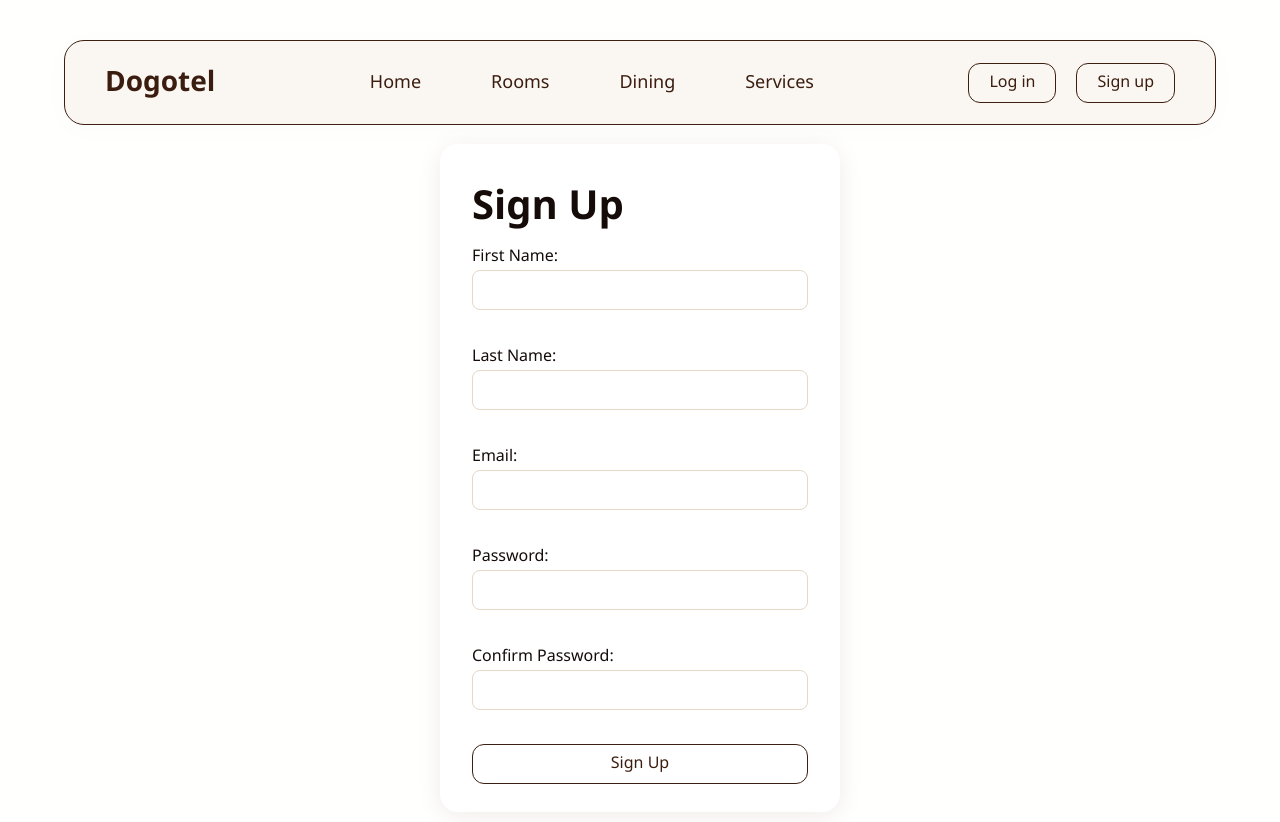
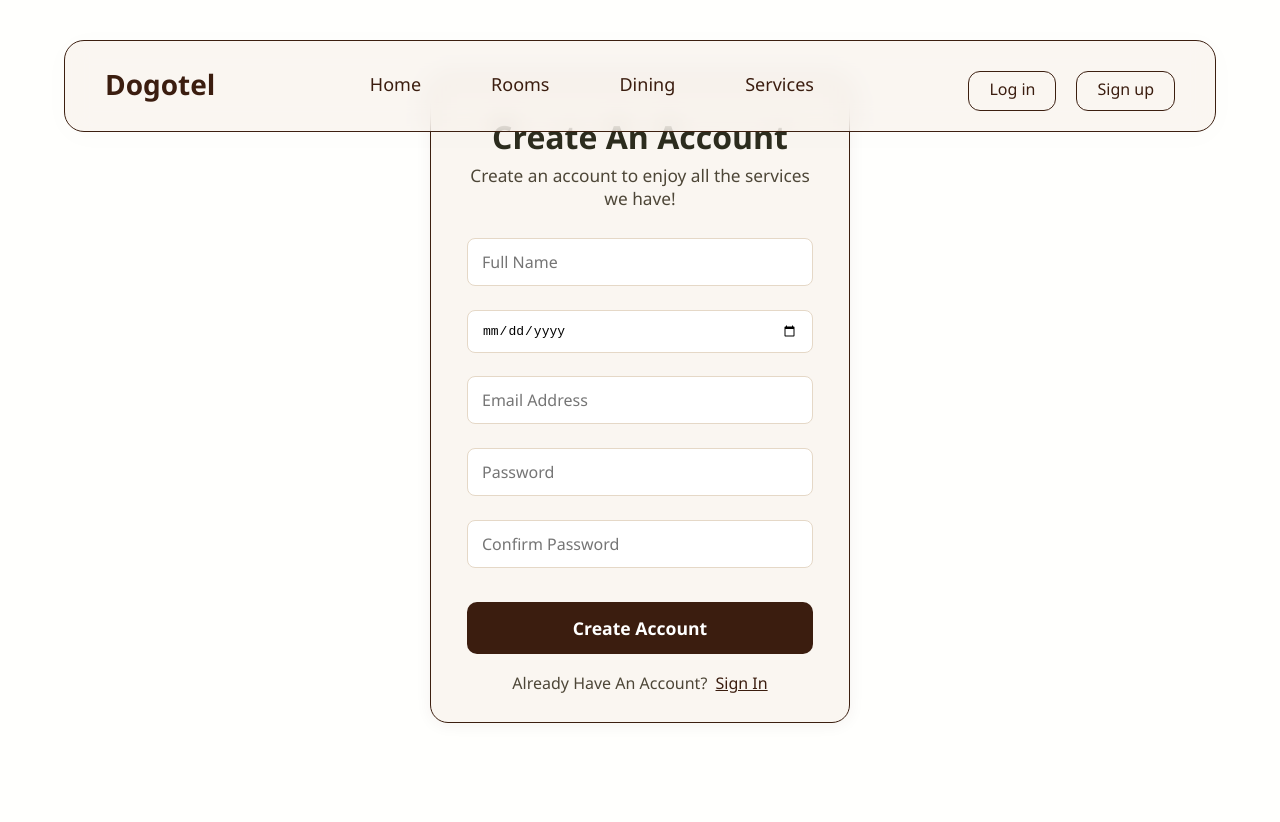
Before and after one commit to Ran-Hila-Projects/dogotel-project, a React (Create React App) app in the folder dogotel-frontend/: page /signup in a window 1280 px wide. Shown: the top 822 px of the page. After the commit the page ends 800 px from the top, so only its background shows below. Built offline with nearby package versions, Linux system fonts and the light colour scheme.

Commit message:
login signup update

```diff
--- a/dogotel-frontend/src/App.js
+++ b/dogotel-frontend/src/App.js
@@ -1,4 +1,4 @@
-import React, { useState } from "react";
+import React, { useState, useEffect } from "react";
 import "./general.css";
 import { BrowserRouter, Routes, Route } from "react-router-dom";
 import Navbar from "./components/Navbar/Navbar";
@@ -16,10 +16,27 @@ import Signup from "./pages/Signup/Signup";
 
 function App() {
   const [isLoggedIn, setIsLoggedIn] = useState(false);
-  const userName = "Hila Tsivion";
+  const [userName, setUserName] = useState("");
+
+  useEffect(() => {
+    // On app load, check for accessToken and user info
+    const accessToken =
+      localStorage.getItem("access_token") ||
+      localStorage.getItem("accessToken");
+    const storedName = localStorage.getItem("userName");
+    if (accessToken) {
+      setIsLoggedIn(true);
+      if (storedName) setUserName(storedName);
+    } else {
+      setIsLoggedIn(false);
+      setUserName("");
+    }
+  }, []);
 
   const handleLogout = () => {
     setIsLoggedIn(false);
+    setUserName("");
+    localStorage.clear();
   };
 
   return (
@@ -39,8 +56,18 @@ function App() {
           <Route path="/cart" element={<CartPage />} />
           <Route path="/admin" element={<AdminPage userName={userName} />} />
           <Route path="/profile" element={<ProfilePage />} />
-          <Route path="/login" element={<Login />} />
-          <Route path="/signup" element={<Signup />} />
+          <Route
+            path="/login"
+            element={
+              <Login setIsLoggedIn={setIsLoggedIn} setUserName={setUserName} />
+            }
+          />
+          <Route
+            path="/signup"
+            element={
+              <Signup setIsLoggedIn={setIsLoggedIn} setUserName={setUserName} />
+            }
+          />
           <Route path="*" element={<NotFound />} />
         </Routes>
       </div>
--- a/dogotel-frontend/src/components/Navbar/Navbar.css
+++ b/dogotel-frontend/src/components/Navbar/Navbar.css
@@ -62,9 +62,9 @@
   gap: 20px;
 }
 
-.login-btn,
-.signup-btn,
-.logout-btn {
+.navbar .login-btn,
+.navbar .signup-btn,
+.navbar .logout-btn {
   border: 1px solid var(--font-brown-dark);
   padding: 6px 20px;
   padding-bottom: 10px;
@@ -75,11 +75,12 @@
   font-weight: 500;
   cursor: pointer;
   transition: background 0.3s;
+  text-wrap-mode: nowrap;
 }
 
-.login-btn:hover,
-.signup-btn:hover,
-.logout-btn:hover {
+.navbar .login-btn:hover,
+.navbar .signup-btn:hover,
+.navbar .logout-btn:hover {
   background: var(--font-brown-dark);
   color: #fff;
 }
--- a/dogotel-frontend/src/pages/Login/Login.css
+++ b/dogotel-frontend/src/pages/Login/Login.css
@@ -1,16 +1,40 @@
-.login-page {
-  max-width: 400px;
-  margin: 60px auto;
-  background: #fff;
+.login-outer {
+  min-height: 100vh;
+  display: flex;
+  align-items: center;
+  justify-content: center;
+  background: var(--bg, #fffdf8);
+}
+.login-card {
+  background: #faf6f1;
   border-radius: 18px;
-  box-shadow: 0 4px 24px rgba(60, 31, 16, 0.08);
-  padding: 36px 32px 28px 32px;
-  margin-top: 18vh;
+  box-shadow: 0 2px 16px rgba(60, 31, 16, 0.06);
+  padding: 40px 36px 28px 36px;
+  max-width: 420px;
+  width: 100%;
+  border: var(--font-brown-dark) 1px solid;
+  display: flex;
+  flex-direction: column;
+  align-items: center;
+}
+.login-title {
+  font-size: 2em;
+  font-weight: 700;
+  margin-bottom: 8px;
+  color: #2d2d1f;
+  text-align: center;
+}
+.login-subtitle {
+  font-size: 1.08em;
+  color: #4d4637;
+  margin-bottom: 28px;
+  text-align: center;
 }
 .login-form {
   display: flex;
   flex-direction: column;
-  gap: 18px;
+  gap: 10px;
+  width: 100%;
 }
 .login-form label {
   font-weight: 500;
@@ -19,12 +43,26 @@
   gap: 4px;
 }
 .login-form input {
-  padding: 8px 12px;
+  padding: 12px 14px;
   border-radius: 8px;
   border: 1px solid #e5d8c7;
   font-size: 1em;
+  background: #fff;
+  margin-bottom: 0.5em;
 }
-
+.login-btn {
+  background: #3b1d0f;
+  color: #fff;
+  border: none;
+  border-radius: 10px;
+  padding: 14px 0;
+  font-size: 1.1em;
+  font-weight: 600;
+  cursor: pointer;
+  margin-top: 10px;
+  transition: background 0.2s, color 0.2s;
+  width: 100%;
+}
 .login-btn:disabled {
   background: #e5d8c7;
   color: #a89b8b;
@@ -36,3 +74,15 @@
   margin-top: 6px;
   text-align: left;
 }
+.login-bottom-text {
+  margin-top: 18px;
+  font-size: 1em;
+  color: #4d4637;
+  text-align: center;
+}
+.login-bottom-text a {
+  color: #3b1d0f;
+  text-decoration: underline;
+  font-weight: 500;
+  margin-left: 4px;
+}
--- a/dogotel-frontend/src/pages/Login/Login.js
+++ b/dogotel-frontend/src/pages/Login/Login.js
@@ -1,12 +1,23 @@
 import React, { useState } from "react";
+import { Link } from "react-router-dom";
 import CONFIG from "../../config";
 import "./Login.css";
 
-function Login() {
+function Login({ setIsLoggedIn, setUserName }) {
   const [email, setEmail] = useState("");
   const [password, setPassword] = useState("");
   const [loading, setLoading] = useState(false);
   const [error, setError] = useState("");
+
+  // Password validation: at least one letter, one capital, one symbol, one number
+  function isValidPassword(pw) {
+    return (
+      /[a-z]/.test(pw) &&
+      /[A-Z]/.test(pw) &&
+      /[0-9]/.test(pw) &&
+      /[^A-Za-z0-9]/.test(pw)
+    );
+  }
 
   const handleSubmit = async (e) => {
     e.preventDefault();
@@ -18,43 +29,42 @@ function Login() {
       setLoading(false);
       return;
     }
-
+    if (!isValidPassword(password)) {
+      setError(
+        "Password must contain at least one lowercase letter, one uppercase letter, one number, and one symbol."
+      );
+      setLoading(false);
+      return;
+    }
     try {
-      console.log('Attempting login with:', { email });
-
+      console.log("Attempting login with:", { email });
       const res = await fetch(`${CONFIG.API_URL}auth/login`, {
         method: "POST",
         headers: {
           "Content-Type": "application/json",
-          "Accept": "application/json"
+          Accept: "application/json",
         },
         body: JSON.stringify({ email, password }),
       });
-
-      console.log('Response status:', res.status);
-
+      console.log("Response status:", res.status);
       const data = await res.json();
-      console.log('Response data:', data);
-
-      if (!res.ok || !data.success) {
+      console.log("Response data:", data);
+      if (!res.ok || !data.success || !data.accessToken) {
         throw new Error(data.error || "Login failed");
       }
-
       // Save tokens
-      if (data.accessToken) {
       localStorage.setItem("access_token", data.accessToken);
-      }
-      if (data.idToken) {
-        localStorage.setItem("id_token", data.idToken);
-      }
-      if (data.refreshToken) {
+      if (data.idToken) localStorage.setItem("id_token", data.idToken);
+      if (data.refreshToken)
         localStorage.setItem("refresh_token", data.refreshToken);
-      }
-
+      // Save userName/email for nav initials
+      localStorage.setItem("userName", data.userName || email);
+      setIsLoggedIn(true);
+      setUserName(data.userName || email);
       // Redirect to home page
       window.location.href = "/";
     } catch (err) {
-      console.error('Login error:', err);
+      console.error("Login error:", err);
       setError(err.message);
     } finally {
       setLoading(false);
@@ -62,32 +72,34 @@ function Login() {
   };
 
   return (
-    <div className="login-page">
-      <h1>Log In</h1>
+    <div className="login-outer">
+      <div className="login-card">
+        <h2 className="login-title">Welcome Back</h2>
+        <div className="login-subtitle">Sign in to your Dogotel account</div>
         <form className="login-form" onSubmit={handleSubmit}>
-        <label>
-          Email:
           <input
             type="email"
+            placeholder="Email Address"
             value={email}
             onChange={(e) => setEmail(e.target.value)}
             required
           />
-        </label>
-        <label>
-          Password:
           <input
             type="password"
+            placeholder="Password"
             value={password}
             onChange={(e) => setPassword(e.target.value)}
             required
           />
-        </label>
           {error && <div className="login-error">{error}</div>}
           <button type="submit" disabled={loading} className="login-btn">
             {loading ? "Logging in..." : "Log In"}
           </button>
         </form>
+        <div className="login-bottom-text">
+          Don't have an account? <Link to="/signup">Sign Up</Link>
+        </div>
+      </div>
     </div>
   );
 }
--- a/dogotel-frontend/src/pages/Signup/Signup.css
+++ b/dogotel-frontend/src/pages/Signup/Signup.css
@@ -1,16 +1,40 @@
-.signup-page {
-  max-width: 400px;
-  margin: 60px auto;
-  background: #fff;
+.signup-outer {
+  min-height: 100vh;
+  display: flex;
+  align-items: center;
+  justify-content: center;
+  background: var(--bg, #fffdf8);
+}
+.signup-card {
+  background: #faf6f1;
   border-radius: 18px;
-  box-shadow: 0 4px 24px rgba(60, 31, 16, 0.08);
-  padding: 36px 32px 28px 32px;
-  margin-top: 18vh;
+  box-shadow: 0 2px 16px rgba(60, 31, 16, 0.06);
+  padding: 40px 36px 28px 36px;
+  max-width: 420px;
+  width: 100%;
+  border: var(--font-brown-dark) 1px solid;
+  display: flex;
+  flex-direction: column;
+  align-items: center;
+}
+.signup-title {
+  font-size: 2em;
+  font-weight: 700;
+  margin-bottom: 8px;
+  color: #2d2d1f;
+  text-align: center;
+}
+.signup-subtitle {
+  font-size: 1.08em;
+  color: #4d4637;
+  margin-bottom: 28px;
+  text-align: center;
 }
 .signup-form {
   display: flex;
   flex-direction: column;
-  gap: 18px;
+  gap: 16px;
+  width: 100%;
 }
 .signup-form label {
   font-weight: 500;
@@ -19,12 +43,26 @@
   gap: 4px;
 }
 .signup-form input {
-  padding: 8px 12px;
+  padding: 12px 14px;
   border-radius: 8px;
   border: 1px solid #e5d8c7;
   font-size: 1em;
+  background: #fff;
+  margin-bottom: 0.5em;
 }
-
+.signup-btn {
+  background: #3b1d0f;
+  color: #fff;
+  border: none;
+  border-radius: 10px;
+  padding: 14px 0;
+  font-size: 1.1em;
+  font-weight: 600;
+  cursor: pointer;
+  margin-top: 10px;
+  transition: background 0.2s, color 0.2s;
+  width: 100%;
+}
 .signup-btn:disabled {
   background: #e5d8c7;
   color: #a89b8b;
@@ -42,3 +80,15 @@
   margin-top: 6px;
   text-align: left;
 }
+.signup-bottom-text {
+  margin-top: 18px;
+  font-size: 1em;
+  color: #4d4637;
+  text-align: center;
+}
+.signup-bottom-text a {
+  color: #3b1d0f;
+  text-decoration: underline;
+  font-weight: 500;
+  margin-left: 4px;
+}
--- a/dogotel-frontend/src/pages/Signup/Signup.js
+++ b/dogotel-frontend/src/pages/Signup/Signup.js
@@ -1,12 +1,12 @@
 import React, { useState } from "react";
-import { useNavigate } from "react-router-dom";
+import { useNavigate, Link } from "react-router-dom";
 import CONFIG from "../../config";
 import "./Signup.css";
 
-function Signup() {
+function Signup({ setIsLoggedIn, setUserName }) {
   const navigate = useNavigate();
-  const [firstName, setFirstName] = useState("");
-  const [lastName, setLastName] = useState("");
+  const [fullName, setFullName] = useState("");
+  const [birthday, setBirthday] = useState("");
   const [email, setEmail] = useState("");
   const [password, setPassword] = useState("");
   const [confirmPassword, setConfirmPassword] = useState("");
@@ -14,37 +14,45 @@ function Signup() {
   const [error, setError] = useState("");
   const [success, setSuccess] = useState(false);
 
+  // Password validation: at least one letter, one capital, one symbol, one number
+  function isValidPassword(pw) {
+    return (
+      /[a-z]/.test(pw) &&
+      /[A-Z]/.test(pw) &&
+      /[0-9]/.test(pw) &&
+      /[^A-Za-z0-9]/.test(pw)
+    );
+  }
+
   const attemptAutoLogin = async (email, password) => {
     try {
       const loginRes = await fetch(`${CONFIG.API_URL}auth/login`, {
         method: "POST",
         headers: {
           "Content-Type": "application/json",
-          "Accept": "application/json"
+          Accept: "application/json",
         },
         body: JSON.stringify({ email, password }),
       });
-
       const loginData = await loginRes.json();
-
-      if (loginRes.ok && loginData.success) {
-        console.log('Auto-login successful');
-
+      if (loginRes.ok && loginData.success && loginData.accessToken) {
         // Store tokens in localStorage
-        localStorage.setItem('accessToken', loginData.accessToken);
-        localStorage.setItem('idToken', loginData.idToken);
-        localStorage.setItem('refreshToken', loginData.refreshToken);
-        localStorage.setItem('userEmail', email);
-
+        localStorage.setItem("access_token", loginData.accessToken);
+        if (loginData.idToken)
+          localStorage.setItem("id_token", loginData.idToken);
+        if (loginData.refreshToken)
+          localStorage.setItem("refresh_token", loginData.refreshToken);
+        localStorage.setItem("userName", loginData.userName || email);
+        setIsLoggedIn(true);
+        setUserName(loginData.userName || email);
         // Redirect to home page
         setTimeout(() => {
-          navigate('/');
-        }, 1500); // Short delay to show success message
+          navigate("/");
+        }, 1500);
       } else {
-        console.log('Auto-login failed, user will need to login manually');
+        // Don't show error - just let user login manually
       }
     } catch (err) {
-      console.error('Auto-login error:', err);
       // Don't show error - just let user login manually
     }
   };
@@ -53,52 +61,43 @@ function Signup() {
     e.preventDefault();
     setError("");
     setSuccess(false);
-
     if (password !== confirmPassword) {
       setError("Passwords do not match");
       return;
     }
-
-    if (!firstName || !lastName || !email || !password) {
+    if (!fullName || !birthday || !email || !password) {
       setError("All fields are required");
       return;
     }
-
+    if (!isValidPassword(password)) {
+      setError(
+        "Password must contain at least one lowercase letter, one uppercase letter, one number, and one symbol."
+      );
+      return;
+    }
     setLoading(true);
-
     try {
-      console.log('Attempting signup with:', { firstName, lastName, email });
-
       const res = await fetch(`${CONFIG.API_URL}auth/register`, {
         method: "POST",
         headers: {
           "Content-Type": "application/json",
-          "Accept": "application/json"
+          Accept: "application/json",
         },
         body: JSON.stringify({
-          firstName,
-          lastName,
+          fullName,
+          birthday,
           email,
-          password
+          password,
         }),
       });
-
-      console.log('Response status:', res.status);
-
       const data = await res.json();
-      console.log('Response data:', data);
-
       if (!res.ok || !data.success) {
         throw new Error(data.error || "Signup failed");
       }
-
       setSuccess(true);
-
       // Auto-login after successful signup
-      console.log('Signup successful, attempting auto-login...');
       await attemptAutoLogin(email, password);
     } catch (err) {
-      console.error('Signup error:', err);
       setError(err.message);
     } finally {
       setLoading(false);
@@ -106,54 +105,48 @@ function Signup() {
   };
 
   return (
-    <div className="signup-page">
-      <h1>Sign Up</h1>
+    <div className="signup-outer">
+      <div className="signup-card">
+        <h2 className="signup-title">Create An Account</h2>
+        <div className="signup-subtitle">
+          Create an account to enjoy all the services we have!
+        </div>
         <form className="signup-form" onSubmit={handleSubmit}>
-        <label>
-          First Name:
           <input
             type="text"
-            value={firstName}
-            onChange={(e) => setFirstName(e.target.value)}
+            placeholder="Full Name"
+            value={fullName}
+            onChange={(e) => setFullName(e.target.value)}
             required
           />
-        </label>
-        <label>
-          Last Name:
           <input
-            type="text"
-            value={lastName}
-            onChange={(e) => setLastName(e.target.value)}
+            type="date"
+            placeholder="Birthday"
+            value={birthday}
+            onChange={(e) => setBirthday(e.target.value)}
             required
           />
-        </label>
-        <label>
-          Email:
           <input
             type="email"
+            placeholder="Email Address"
             value={email}
             onChange={(e) => setEmail(e.target.value)}
             required
           />
-        </label>
-        <label>
-          Password:
           <input
             type="password"
+            placeholder="Password"
             value={password}
             onChange={(e) => setPassword(e.target.value)}
             required
           />
-        </label>
-        <label>
-          Confirm Password:
           <input
             type="password"
+            placeholder="Confirm Password"
             value={confirmPassword}
             onChange={(e) => setConfirmPassword(e.target.value)}
             required
           />
-        </label>
           {error && <div className="signup-error">{error}</div>}
           {success && (
             <div className="signup-success">
@@ -161,9 +154,13 @@ function Signup() {
             </div>
           )}
           <button type="submit" disabled={loading} className="signup-btn">
-          {loading ? "Signing up..." : "Sign Up"}
+            {loading ? "Creating Account..." : "Create Account"}
           </button>
         </form>
+        <div className="signup-bottom-text">
+          Already Have An Account? <Link to="/login">Sign In</Link>
+        </div>
+      </div>
     </div>
   );
 }
```
Lines whose indentation alone changed are shown as unchanged.
